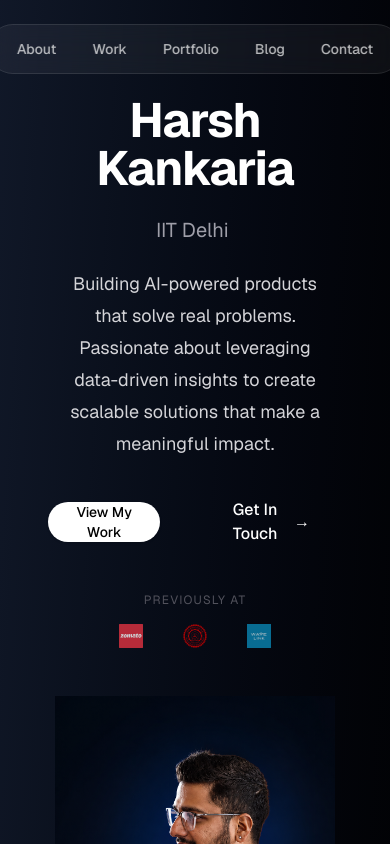
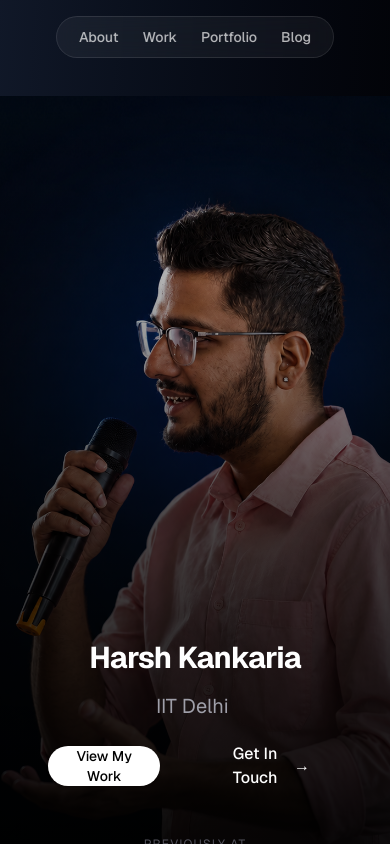
Before and after one commit to HarshK99/kanka, a Next.js app: page / in a window 390 px wide. Shown: the top 844 px of the page. Built offline with nearby package versions, Linux system fonts and the light colour scheme.

Commit message:
hero section changes:

```diff
--- a/app/components/sections/header.tsx
+++ b/app/components/sections/header.tsx
@@ -67,12 +67,12 @@ export const Header = () => {
   }, [pathname]);
 
   return (
-    <header className="fixed top-6 left-1/2 -translate-x-1/2 z-50">
+    <header className="fixed top-4 left-1/2 -translate-x-1/2 z-50 w-[calc(100%-2rem)] max-w-fit">
       <nav
-        className="backdrop-blur-[12px] bg-white/5 rounded-full px-4 py-3"
+        className="backdrop-blur-[12px] bg-white/5 rounded-full px-3 py-2 sm:px-4 sm:py-3"
         style={{ border: '0.5px solid rgba(255,255,255,0.1)' }}
       >
-        <ul className="flex items-center gap-3">
+        <ul className="flex items-center gap-1 sm:gap-3">
           {NAV_ITEMS.map(item => {
             const isSection = item.href.startsWith('/#');
             const sectionId = isSection ? item.href.replace('/#', '') : null;
@@ -81,13 +81,15 @@ export const Header = () => {
               ? pathname === '/' && activeHash === sectionId
               : pathname === item.href;
 
+            const isMobileHidden = item.name === 'Contact';
+
             return (
-              <li key={item.name}>
+              <li key={item.name} className={isMobileHidden ? 'hidden sm:block' : ''}>
                 <Link
                   href={item.href}
                   prefetch={false}
                   className={cn(
-                    'px-3 py-2 text-sm font-medium rounded-full transition-all duration-200',
+                    'px-2.5 py-1.5 sm:px-3 sm:py-2 text-sm font-medium rounded-full transition-all duration-200',
                     isActive
                       ? 'bg-white/15 text-white font-semibold'
                       : 'text-white/70 hover:bg-white/10 hover:text-white'
--- a/app/components/sections/hero.tsx
+++ b/app/components/sections/hero.tsx
@@ -6,17 +6,28 @@ import { LogoStrip } from '@/components/ui/logo-strip';
 
 export const Hero = () => {
   return (
-    <section id="about" className="flex min-h-screen items-center px-6 pb-10">
-      <Container size="lg">
-        <div className="flex flex-col md:flex-row md:items-center gap-12 md:gap-16">
+    <section id="about" className="relative flex min-h-screen items-end md:items-center px-6 pb-12 md:pb-10">
 
-          {/* Text — 60% */}
+      {/* Mobile: full-bleed background image */}
+      <img
+        src="/images/hero.png"
+        alt=""
+        aria-hidden="true"
+        className="absolute inset-0 w-full h-full object-cover object-top md:hidden"
+      />
+      {/* Mobile: gradient overlay so text is readable */}
+      <div className="absolute inset-0 bg-gradient-to-t from-black via-black/70 to-transparent md:hidden" />
+
+      <Container size="lg" className="relative z-10 w-full">
+        <div className="flex flex-col md:flex-row md:items-center md:gap-16">
+
+          {/* Text */}
           <div className="w-full md:w-[60%] text-center md:text-left">
-            <Heading1 className="mb-6">
+            <Heading1 className="mb-4 text-3xl sm:text-5xl">
               Harsh Kankaria
             </Heading1>
             <TypewriterSubtitle />
-            <Lead className="mb-10 md:px-0 px-2">
+            <Lead className="hidden md:block mb-10">
               Building AI-powered products that solve real problems. Passionate about leveraging data-driven insights
               to create scalable solutions that make a meaningful impact.
             </Lead>
@@ -31,12 +42,12 @@ export const Hero = () => {
             <LogoStrip className="md:items-start" />
           </div>
 
-          {/* Image — 40% */}
-          <div className="w-full md:w-[40%] flex justify-center md:justify-end">
+          {/* Desktop-only image column */}
+          <div className="hidden md:flex w-full md:w-[40%] justify-end">
             <img
               src="/images/hero.png"
               alt="Harsh Kankaria"
-              className="w-full max-w-[280px] md:max-w-none md:max-h-[600px] object-cover object-top"
+              className="w-full md:max-h-[600px] object-cover object-top"
               style={{
                 maskImage: 'linear-gradient(to bottom, black 70%, transparent 100%)',
                 WebkitMaskImage: 'linear-gradient(to bottom, black 70%, transparent 100%)',
--- a/app/portfolio/page.tsx
+++ b/app/portfolio/page.tsx
@@ -154,18 +154,29 @@ export default function PortfolioPage() {
     <div className="min-h-screen bg-gradient-to-br from-gray-900 to-black text-white pt-24">
 
       {/* ── Hero ─────────────────────────────────────────────────────── */}
-      <section className="flex min-h-[80vh] items-center px-6 pb-10">
-        <Container size="lg">
-          <div className="flex flex-col md:flex-row md:items-center gap-12 md:gap-16">
+      <section className="relative flex min-h-[80vh] items-end md:items-center px-6 pb-12 md:pb-10">
 
-            {/* Text — 60% */}
+        {/* Mobile: full-bleed background image */}
+        <img
+          src="/images/hero.png"
+          alt=""
+          aria-hidden="true"
+          className="absolute inset-0 w-full h-full object-cover object-top md:hidden"
+        />
+        {/* Mobile: gradient overlay so text is readable */}
+        <div className="absolute inset-0 bg-gradient-to-t from-black via-black/70 to-transparent md:hidden" />
+
+        <Container size="lg" className="relative z-10 w-full">
+          <div className="flex flex-col md:flex-row md:items-center md:gap-16">
+
+            {/* Text */}
             <div className="w-full md:w-[60%] text-center md:text-left">
-              <span className="mb-6 inline-flex items-center gap-2 rounded-full border border-zinc-700 px-4 py-1.5 text-sm text-zinc-400">
+              <span className="mb-4 inline-flex items-center gap-2 rounded-full border border-zinc-700 px-4 py-1.5 text-sm text-zinc-400">
                 Open to PM roles · March 2026
               </span>
-              <Heading1 className="mb-6">Product Manager</Heading1>
+              <Heading1 className="mb-4 text-3xl sm:text-5xl">Product Manager</Heading1>
               <TypewriterSubtitle prefix="Harsh Kankaria" />
-              <Lead className="mb-10 md:px-0 px-2">
+              <Lead className="hidden md:block mb-10">
                 I turn ambiguous problems into shipped products. I live in the space between user empathy, data,
                 and engineering trade-offs — and I thrive when zero becomes one.
               </Lead>
@@ -179,12 +190,12 @@ export default function PortfolioPage() {
               <LogoStrip className="md:items-start" />
             </div>
 
-            {/* Image — 40% */}
-            <div className="w-full md:w-[40%] flex justify-center md:justify-end">
+            {/* Desktop-only image column */}
+            <div className="hidden md:flex w-full md:w-[40%] justify-end">
               <img
                 src="/images/hero.png"
                 alt="Harsh Kankaria"
-                className="w-full max-w-[280px] md:max-w-none md:max-h-[600px] object-cover object-top"
+                className="w-full md:max-h-[600px] object-cover object-top"
                 style={{
                   maskImage: 'linear-gradient(to bottom, black 70%, transparent 100%)',
                   WebkitMaskImage: 'linear-gradient(to bottom, black 70%, transparent 100%)',
```
